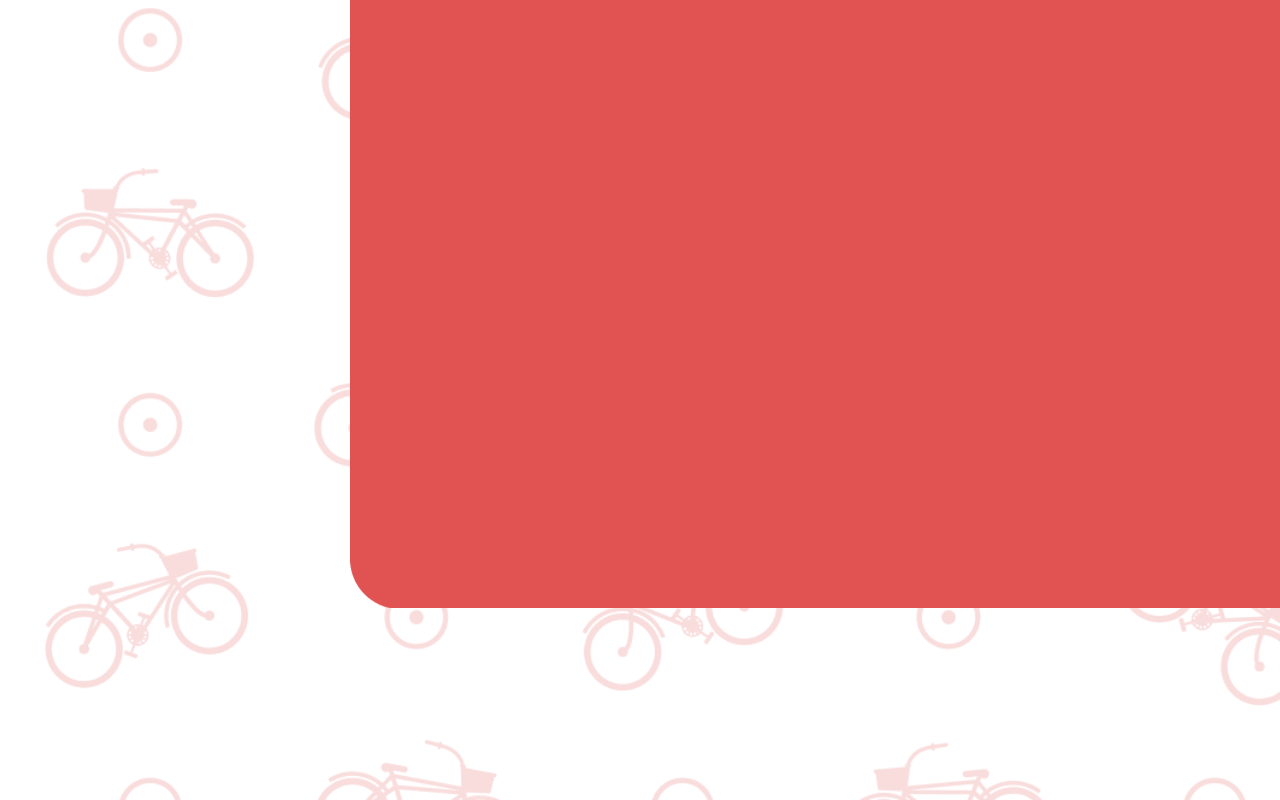
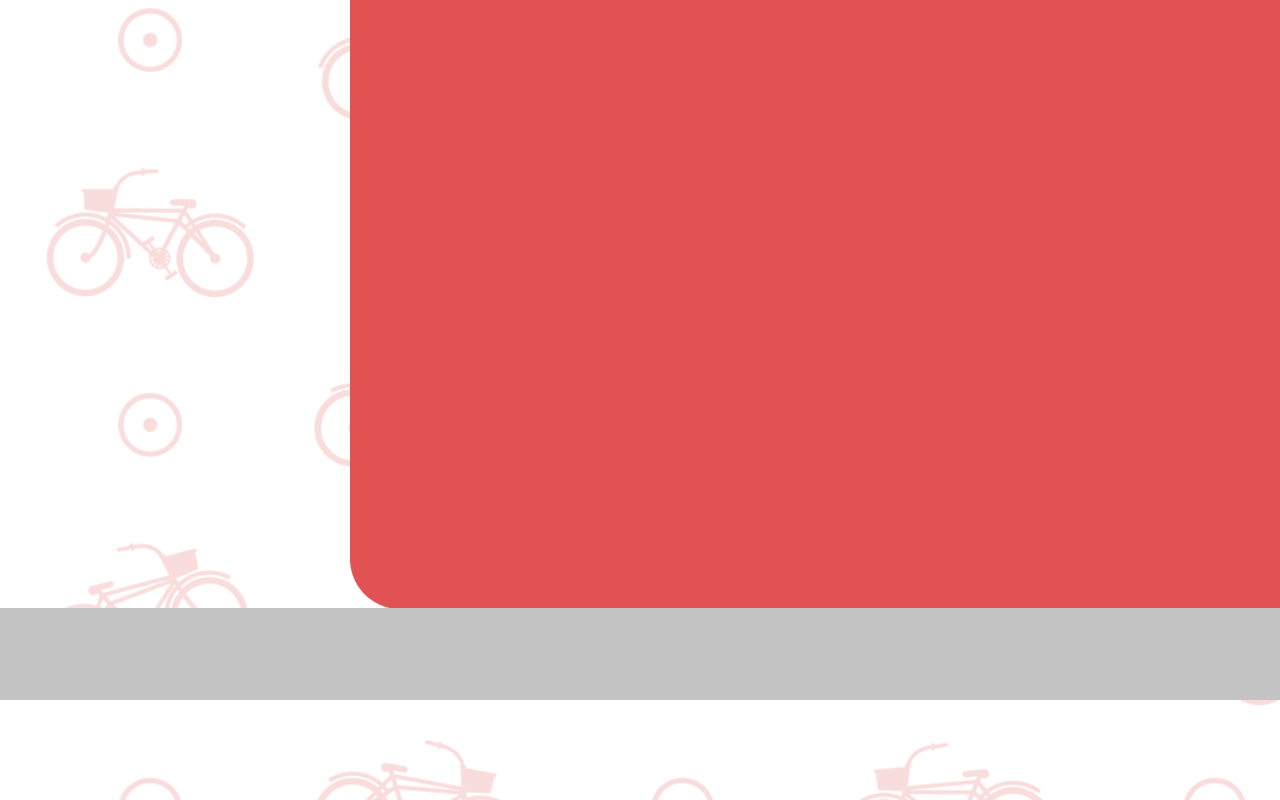
Before and after one commit to OleksiiHub/hw20, a plain HTML site: page index.html in a window 1280 px wide. Shown: the part 2634-3434 px from the top of the page. Drawn offline with Linux system fonts and the light colour scheme; a web font is replaced by a local one.

Commit message:
add footer

```diff
--- a/index.html
+++ b/index.html
@@ -91,6 +91,7 @@
     </section>
     <footer class="footer">
       <div class="footer_picture"></div>
+      <div class="footer_picture2"></div>
     </footer>
   </body>
 </html>
--- a/sass/style.sass
+++ b/sass/style.sass
@@ -152,8 +152,11 @@ h1, h2, h3
     background: url('../access/footer.png') no-repeat center (center / cover)
     z-index: 1
     &_picture
-            background: url('../access/Rectangle8.png') no-repeat center (center / cover)
-            width: 1204px
-            height: 648px
-            margin: 0 auto
-            z-index: 2
+        background: url('../access/Rectangle8.png') no-repeat center (center / cover)
+        width: 1204px
+        height: 648px
+        margin: 0 auto
+        z-index: 2
+    &_picture2
+        background: url('../access/footer2.png') no-repeat center (center / cover)
+        height: 92px
```
Also changed, not shown: css/style.min.css, 1 other file.
